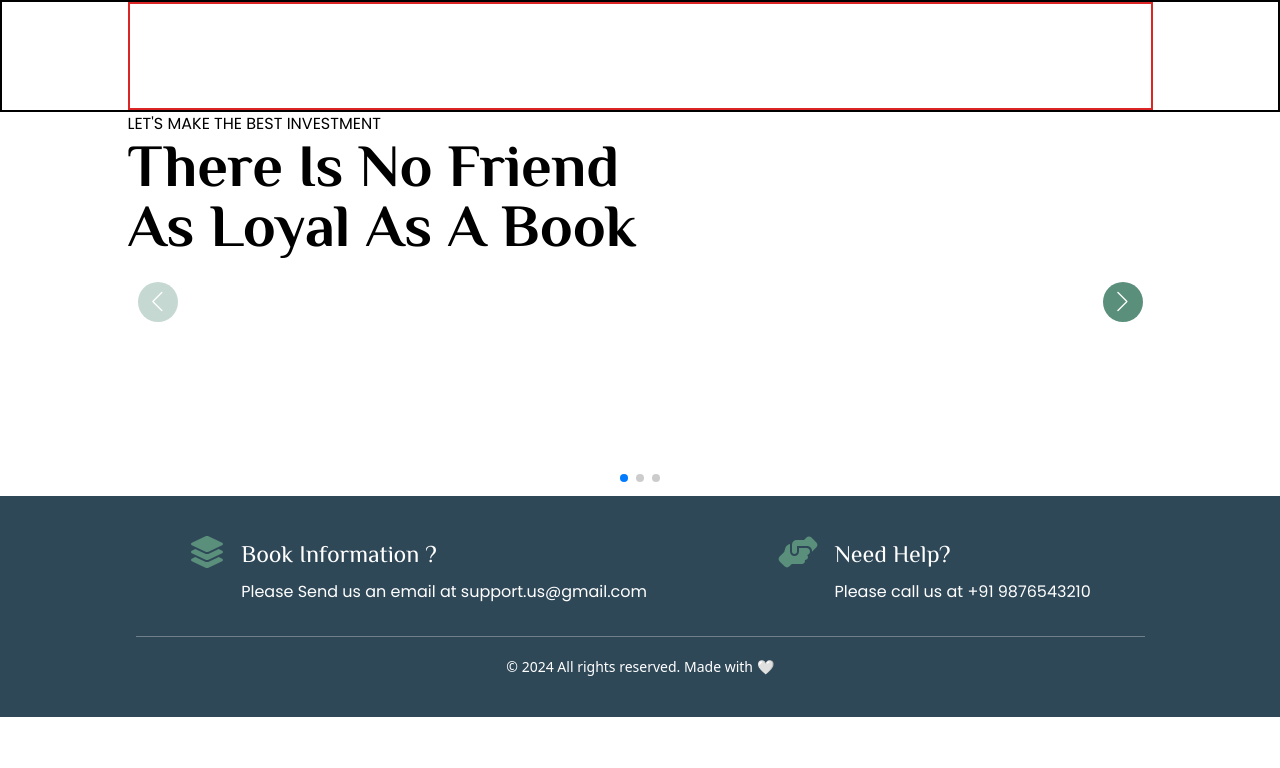
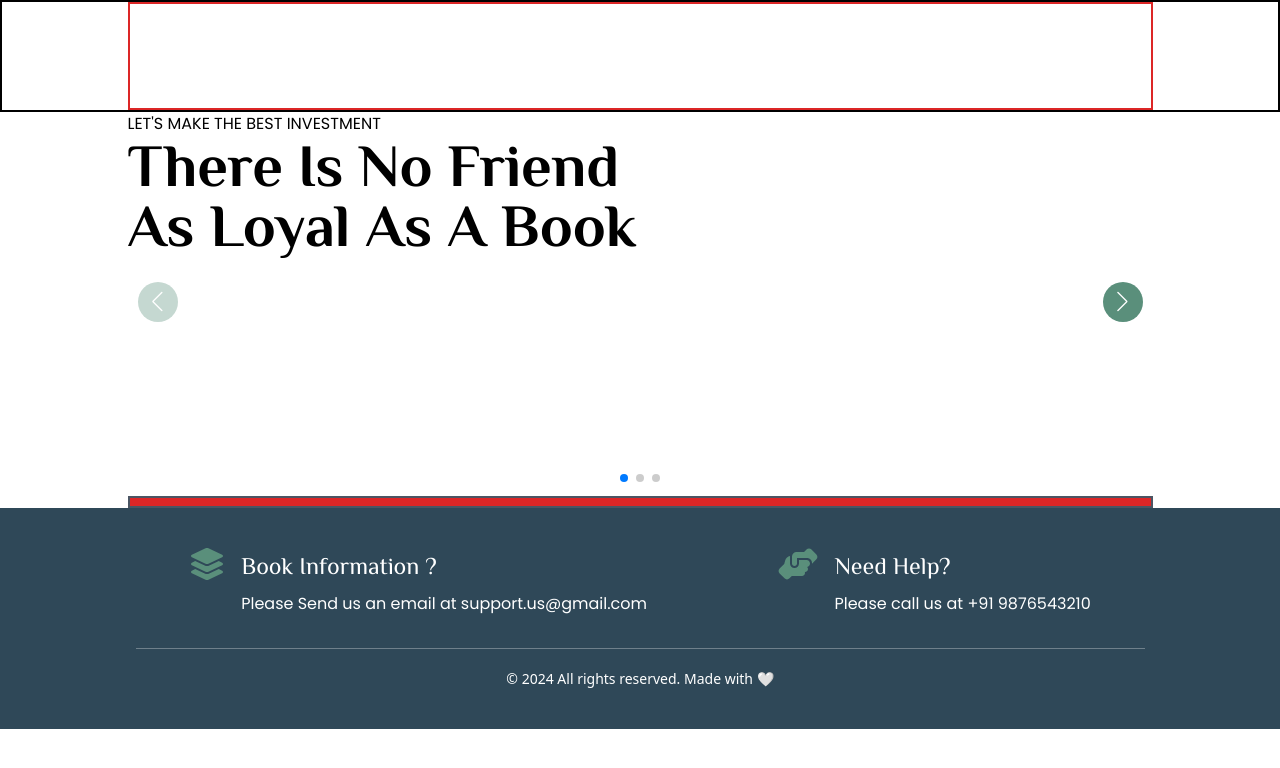
Before and after one commit to Anonymous777-ind/BookBazaar, a React (Vite) app in the folder Frontend/: page / in a window 1280 px wide. Shown: the top 768 px of the page. Built offline with nearby package versions, Linux system fonts and the light colour scheme.

Commit message:
modified

```diff
--- a/Frontend/src/components/Joinus.jsx
+++ b/Frontend/src/components/Joinus.jsx
@@ -1,12 +1,13 @@
 import React from 'react'
 
+// import coverImage from "../assets/uploads/cover1.jpg"
 
 function Joinus() {
     return (
-   <section>
-    <div className="inner">
-        <div className="left-inner">
-
+        <section className='container mx-auto'>
+            <div className="inner w-full border-2 border-gray-600 bg-white bg-cover">
+                <div className="bg-coverImage h-auto w-auto bg-cover border-4  border-red-600">
+                    {/* <img className='h-2/6 w-[20%] text-center' src={coverImage} alt="book" /> */}
                 </div>
                 <div className="right-inner">
                     <h1></h1>
--- a/Frontend/src/components/Layout.jsx
+++ b/Frontend/src/components/Layout.jsx
@@ -10,7 +10,7 @@ function Layout() {
     <>
       <Header />
       <Carousel />
-      {/* <Joinus/> */}
+      <Joinus/>
      <Outlet/>
        <Footer />
     </>
--- a/Frontend/tailwind.config.js
+++ b/Frontend/tailwind.config.js
@@ -31,6 +31,9 @@ export default {
         'xl': '1281px',
 
         '2xl': '1537px'
+      },
+      backgroundImage: {
+        'coverImage' : "url('./src/assets/uploads/cover1.jpg')"
       }
     },
   },
```
Also changed, not shown: Frontend/src/assets/uploads/cover-1.jpg (deleted). Lines whose indentation alone changed are shown as unchanged.
